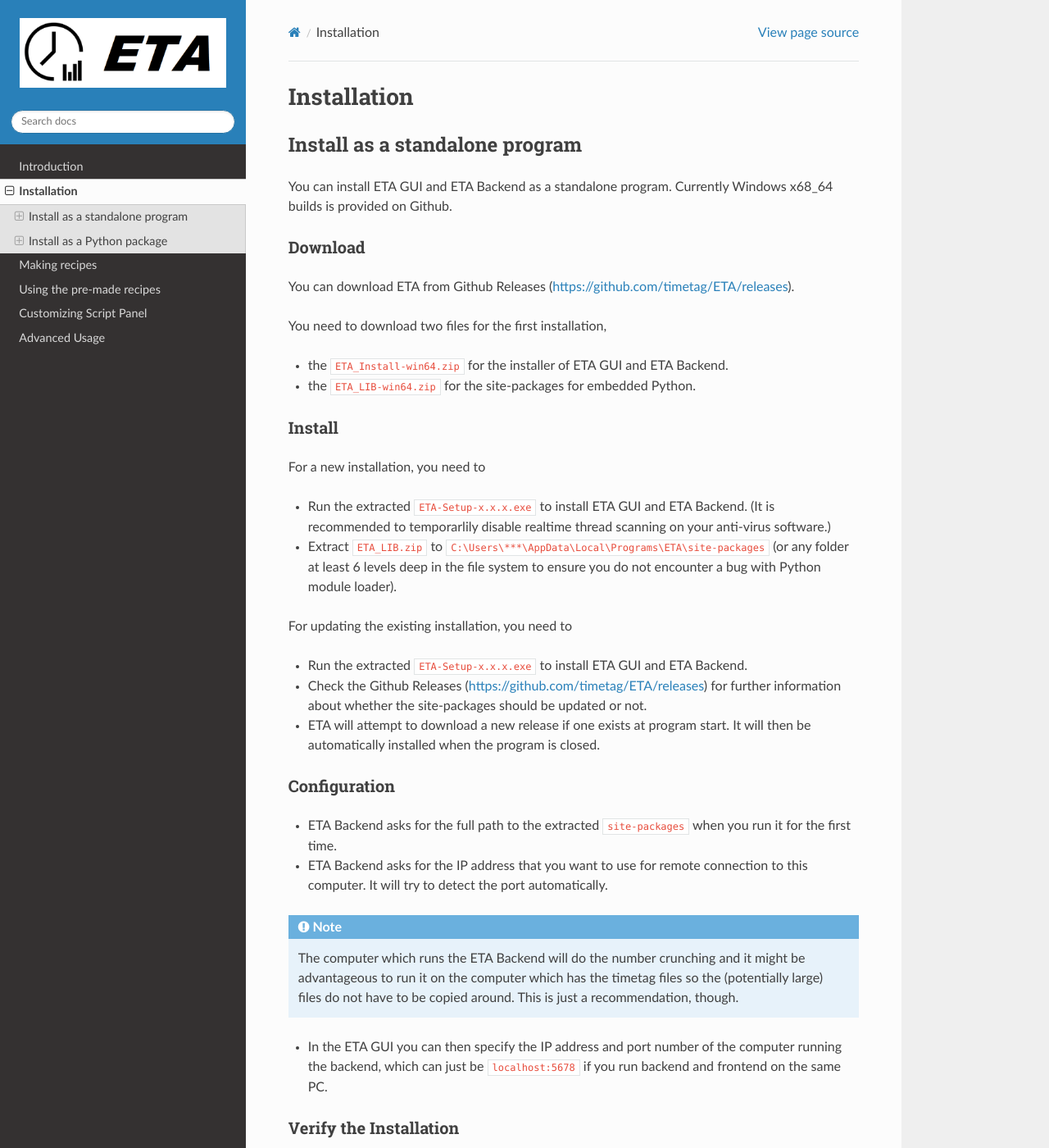
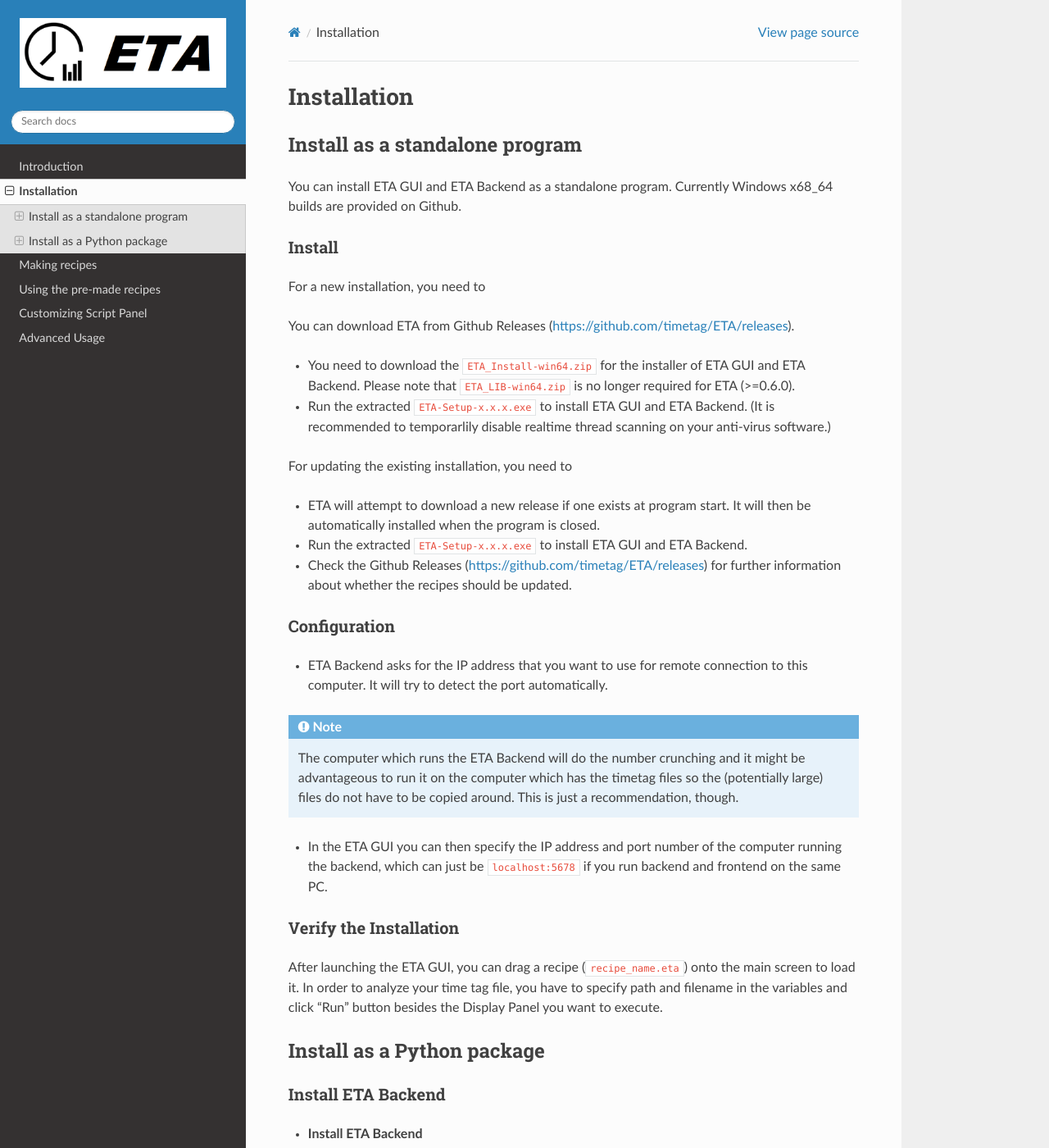
Before and after one commit to timetag/timetag.github.io, a Sphinx documentation site: the page built from docs/installation.rst, in a window 1280 px wide and 1400 px high. Shown: the whole window at 82% size. Built offline with Sphinx 7.4.7 and the Read the Docs theme 2.0.0, drawn with Linux system fonts in a browser that asks for light colours.

Commit message:
Update installation.rst

```diff
--- a/docs/installation.rst
+++ b/docs/installation.rst
@@ -5,40 +5,31 @@
 Install as a standalone program
 --------
 
-You can install ETA GUI and ETA Backend as a standalone program. Currently Windows x68_64 builds is provided on Github.
-
-Download
-......
-
-You can download ETA from Github Releases (https://github.com/timetag/ETA/releases).
-
-You need to download two files for the first installation,
-
-*       the ``ETA_Install-win64.zip`` for the installer of ETA GUI and ETA Backend.
-*       the ``ETA_LIB-win64.zip`` for the site-packages for embedded Python.
+You can install ETA GUI and ETA Backend as a standalone program. Currently Windows x68_64 builds are provided on Github.
 
 Install
 ......
 
 For a new installation, you need to
 
+You can download ETA from Github Releases (https://github.com/timetag/ETA/releases).
+
+*      You need to download the ``ETA_Install-win64.zip`` for the installer of ETA GUI and ETA Backend. Please note that ``ETA_LIB-win64.zip`` is no longer required for ETA (>=0.6.0).
+
 *       Run the extracted ``ETA-Setup-x.x.x.exe`` to install ETA GUI and ETA Backend. (It is recommended to temporarlily disable realtime thread scanning on your anti-virus software.)
-
-*       Extract ``ETA_LIB.zip`` to ``C:\Users\***\AppData\Local\Programs\ETA\site-packages``
-        (or any folder at least 6 levels deep in the file system to ensure you do not encounter a bug with Python module loader).
 
 For updating the existing installation, you need to
 
+*       ETA will attempt to download a new release if one exists at program start. It will then be automatically installed when the program is closed.
+
 *       Run the extracted ``ETA-Setup-x.x.x.exe`` to install ETA GUI and ETA Backend.
 
-*       Check the Github Releases (https://github.com/timetag/ETA/releases) for further information about whether the site-packages should be updated or not.
+*       Check the Github Releases (https://github.com/timetag/ETA/releases) for further information about whether the recipes should be updated.
 
-*       ETA will attempt to download a new release if one exists at program start. It will then be automatically installed when the program is closed.
+
 
 Configuration
 ......
-
-*       ETA Backend asks for the full path to the extracted ``site-packages`` when you run it for the first time.
 
 *       ETA Backend asks for the IP address that you want to use for remote connection to this computer. It will try to detect the port automatically.
 
```
